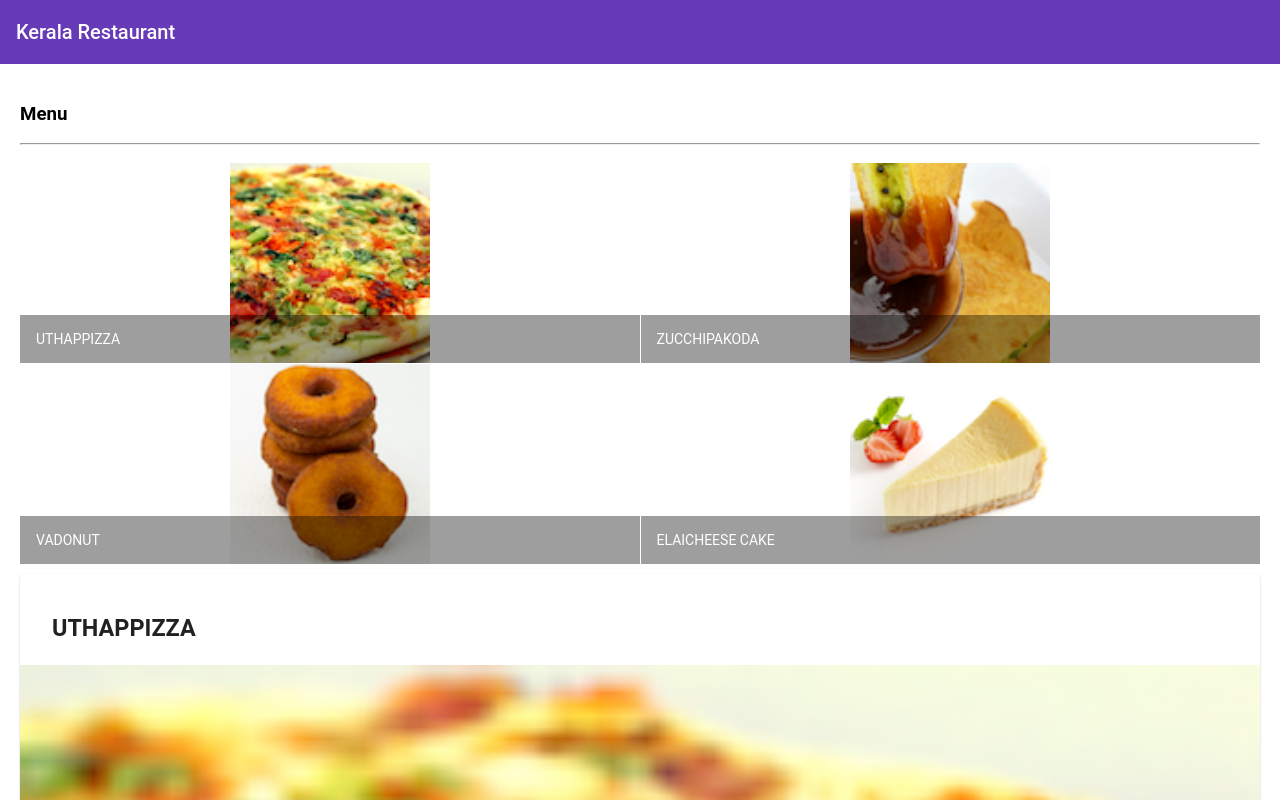
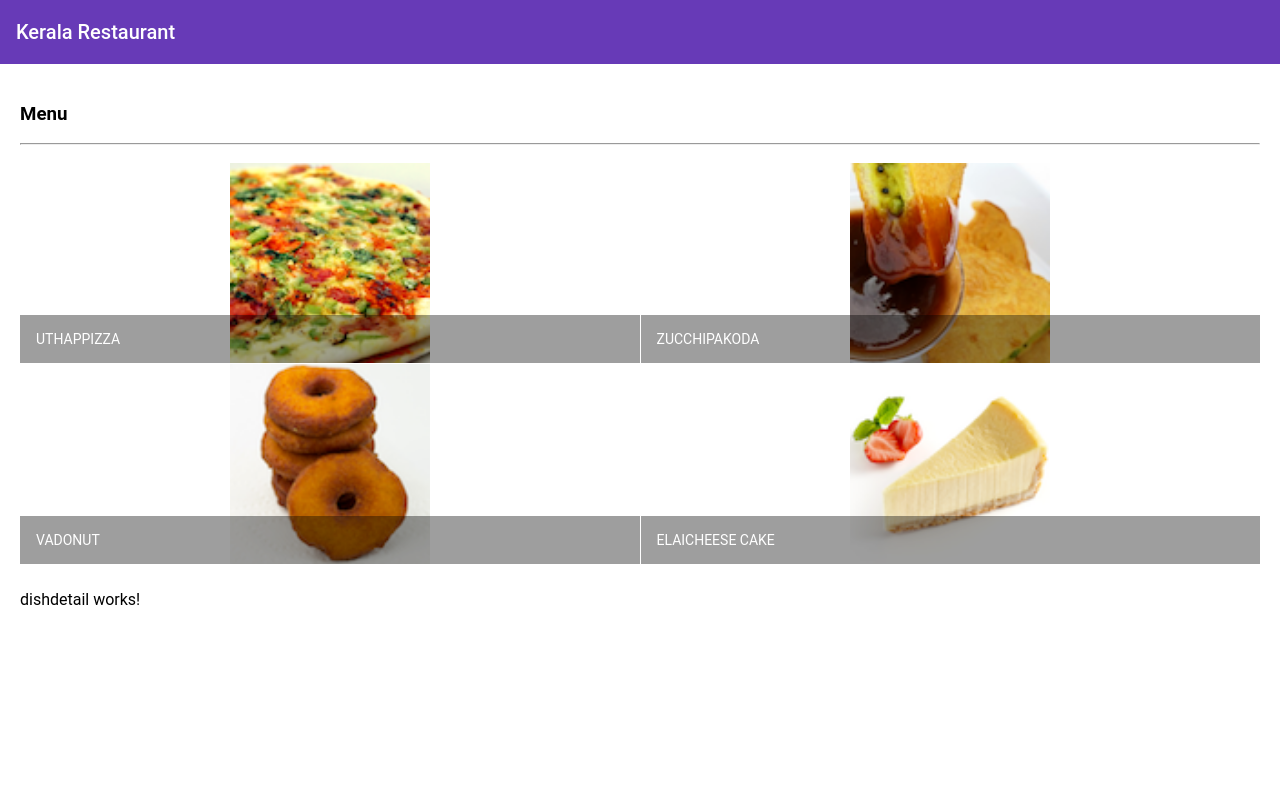
Before and after one commit to freelyfranciz/conFusion, an Angular app: page / in a window 1280 px wide. Shown: the top 800 px of the page. Built offline with nearby package versions, Linux system fonts and the light colour scheme.

Commit message:
Task 1 completed

```diff
--- a/src/app/app.module.ts
+++ b/src/app/app.module.ts
@@ -11,11 +11,13 @@ import {MatButtonModule} from '@angular/material/button';
 import { AppComponent } from './app.component';
 import 'hammerjs';
 import { MenuComponent } from './menu/menu.component';
+import { DishdetailComponent } from './dishdetail/dishdetail.component';
 
 @NgModule({
   declarations: [
     AppComponent,
-    MenuComponent
+    MenuComponent,
+    DishdetailComponent
   ],
   imports: [
     BrowserModule,
--- /dev/null
+++ b/src/app/dishdetail/dishdetail.component.html
@@ -0,0 +1,3 @@
+<p>
+  dishdetail works!
+</p>
--- /dev/null
+++ b/src/app/dishdetail/dishdetail.component.ts
@@ -0,0 +1,15 @@
+import { Component, OnInit } from '@angular/core';
+
+@Component({
+  selector: 'app-dishdetail',
+  templateUrl: './dishdetail.component.html',
+  styleUrls: ['./dishdetail.component.scss']
+})
+export class DishdetailComponent implements OnInit {
+
+  constructor() { }
+
+  ngOnInit() {
+  }
+
+}
--- a/src/app/menu/menu.component.html
+++ b/src/app/menu/menu.component.html
@@ -20,7 +20,12 @@
         </mat-grid-list>
   </div>
 
-  <div fxFlex *ngIf="selectedDish">
+  <div fxFlex>
+    <div>
+      <app-dishdetail></app-dishdetail>
+    </div>
+  </div>
+  <!--<div fxFlex *ngIf="selectedDish">
     <mat-card>
       <mat-card-header>
         <mat-card-title>
@@ -37,5 +42,6 @@
       </mat-card-actions>
     </mat-card>
   </div>
+-->
 
 </div>
```
Also changed, not shown: src/app/dishdetail/dishdetail.component.scss (added), 1 other file (tests, documents, lock files or other folders).
